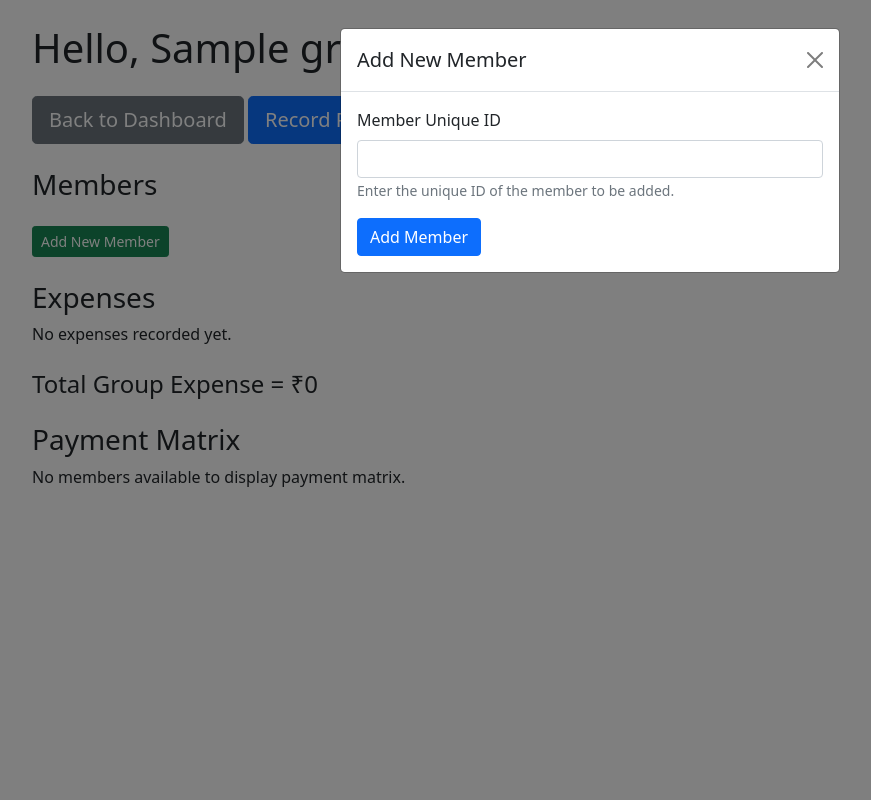
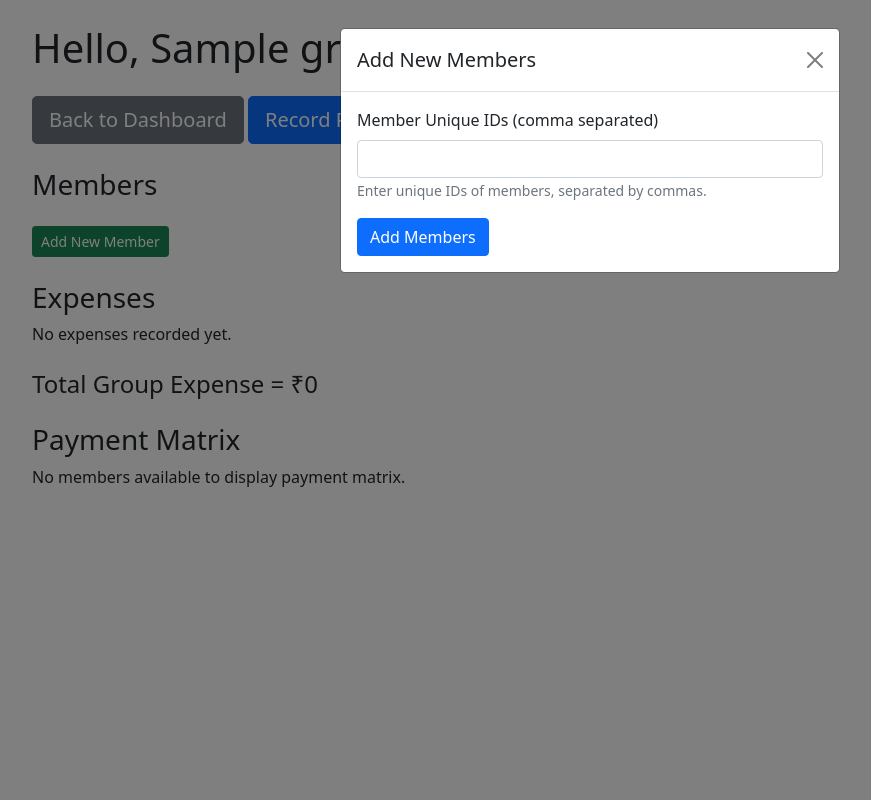
Before and after one commit to Vraj2811/Splitwise, a Flask app: a page that uses templates/group_page.html in a window 1280 px wide, after a click on "Add New Member". Shown: the whole page, without its empty margins (50-921 px from the left). Run offline with Flask 3, Linux system fonts and the light colour scheme; the visitor is signed in with stand-in values (Sample User, id 1); tables that the repository leaves empty hold one stand-in row (values such as "Sample post"); some libraries are stand-ins or nearby versions.

Commit message:
almost done

```diff
--- a/app.py
+++ b/app.py
@@ -7,12 +7,12 @@ import random
 
 app = Flask(__name__)
 app.secret_key = os.environ.get('FLASK_SECRET_KEY', 'default_secret_key_for_development')
-# DATABASE = './database.db'
+DATABASE = './database.db'
 
-BASE_DIR = os.path.join('/home', 'site', 'wwwroot')  # Persistent path
-DATABASE = os.path.join(BASE_DIR, 'data.db')
+# BASE_DIR = os.path.join('/home', 'site', 'wwwroot')  # Persistent path
+# DATABASE = os.path.join(BASE_DIR, 'data.db')
 
-app.config['SQLALCHEMY_DATABASE_URI'] = f"sqlite:///{DATABASE}"
+# app.config['SQLALCHEMY_DATABASE_URI'] = f"sqlite:///{DATABASE}"
 
 def get_db_connection():
     conn = sqlite3.connect(DATABASE)
@@ -123,8 +123,13 @@ def dashboard():
     cursor = conn.cursor()
 
     # Fetch user's groups
-    cursor.execute('SELECT * FROM groups WHERE user_id = ?', (session['unique_key'],))
-    groups = cursor.fetchall()
+    cursor.execute('SELECT group_no, name FROM groups WHERE user_id = ?', (session['unique_key'],))
+    groups = []
+    for group in cursor.fetchall():
+        cursor.execute('SELECT COUNT(*) FROM groups WHERE group_no = ?', (group[0],))
+        member_count = cursor.fetchone()[0]
+        groups.append({'group_no': group[0], 'name': group[1], 'member_count': member_count})
+
 
     # Get the first and last date of the current month
     today = datetime.today()
@@ -254,8 +259,8 @@ def group_page(group_id):
                         calculate_amount_owed=calculate_amount_owed)
 
 
-@app.route('/add_member/<string:group_no>', methods=['POST'])
-def add_member(group_no):
+@app.route('/add_members/<string:group_no>', methods=['POST'])
+def add_members(group_no):
     if 'user_id' not in session:
         flash("Please log in first.", "danger")
         return redirect(url_for('login'))
@@ -583,7 +588,6 @@ def delete_expenses(date):
     flash("Expense deleted successfully.", "success")
     return redirect(url_for('dashboard'))
 
-
 @app.route('/vraj_only')
 def vraj_only():
     conn = get_db_connection()
@@ -593,4 +597,4 @@ def vraj_only():
 
 if __name__ == '__main__':
     init_db()
-    app.run(host='0.0.0.0', port=5000)
+    app.run(host='0.0.0.0', port=5000,debug = True)
--- a/templates/dashboard.html
+++ b/templates/dashboard.html
@@ -51,6 +51,7 @@
                         <div class="col-md-6">
                             <div class="group-card">
                                 <h4>{{ group['name'] }}</h4>
+                                <p>{{ group['member_count'] }} members</p>
                                 <a href="{{ url_for('group_page', group_id=group['group_no']) }}"
                                     class="btn btn-info btn-sm">View</a>
                             </div>
@@ -78,7 +79,8 @@
                                 <td>{{ expense[1] }}</td>
                                 <td>₹{{ expense[2] }}</td>
                                 <td>
-                                    <form action="{{ url_for('delete_expenses', date=expense[0]) }}" method="post" onsubmit="return confirm('Are you sure you want to delete this expense?');">
+                                    <form action="{{ url_for('delete_expenses', date=expense[0]) }}" method="post"
+                                        onsubmit="return confirm('Are you sure you want to delete this expense?');">
                                         <button type="submit" class="btn btn-danger btn-sm">Delete</button>
                                     </form>
                                 </td>
@@ -151,8 +153,6 @@
         </div>
     </div>
 
-
-
     <script src="https://cdnjs.cloudflare.com/ajax/libs/bootstrap/5.1.3/js/bootstrap.bundle.min.js"></script>
 </body>
 
--- a/templates/group_page.html
+++ b/templates/group_page.html
@@ -133,28 +133,29 @@
 
     </div>
 
-
-    <!-- Modal for Adding New Member -->
+    <!-- Modal for Adding New Members -->
     <div class="modal fade" id="addMemberModal" tabindex="-1" aria-labelledby="addMemberModalLabel" aria-hidden="true">
         <div class="modal-dialog">
             <div class="modal-content">
                 <div class="modal-header">
-                    <h5 class="modal-title" id="addMemberModalLabel">Add New Member</h5>
+                    <h5 class="modal-title" id="addMemberModalLabel">Add New Members</h5>
                     <button type="button" class="btn-close" data-bs-dismiss="modal" aria-label="Close"></button>
                 </div>
                 <div class="modal-body">
-                    <form method="POST" action="{{ url_for('add_member', group_no=group['group_no']) }}">
+                    <form method="POST" action="{{ url_for('add_members', group_no=group['group_no']) }}">
                         <div class="mb-3">
-                            <label for="member_id" class="form-label">Member Unique ID</label>
-                            <input type="text" class="form-control" id="member_id" name="member_id" required>
-                            <small class="form-text text-muted">Enter the unique ID of the member to be added.</small>
+                            <label for="member_ids" class="form-label">Member Unique IDs (comma separated)</label>
+                            <input type="text" class="form-control" id="member_ids" name="member_ids" required>
+                            <small class="form-text text-muted">Enter unique IDs of members, separated by
+                                commas.</small>
                         </div>
-                        <button type="submit" class="btn btn-primary">Add Member</button>
+                        <button type="submit" class="btn btn-primary">Add Members</button>
                     </form>
                 </div>
             </div>
         </div>
     </div>
+
 
     <!-- Modal for Recording a Payment -->
     <div class="modal fade" id="recordTransactionModal" tabindex="-1" aria-labelledby="recordTransactionModalLabel"
```
